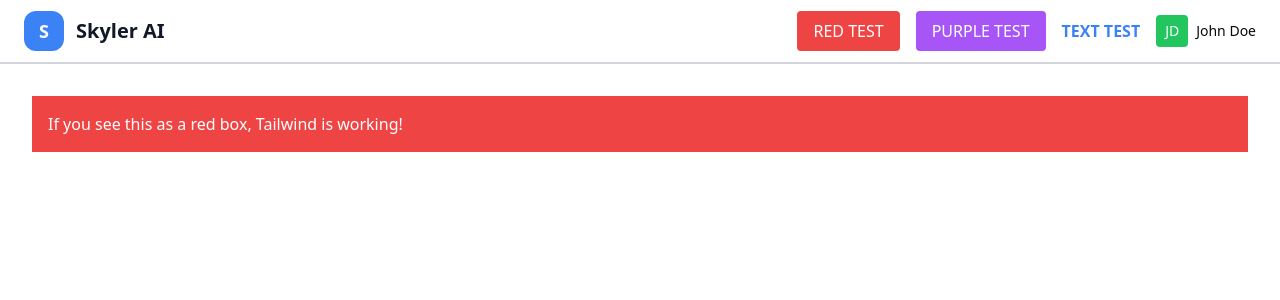
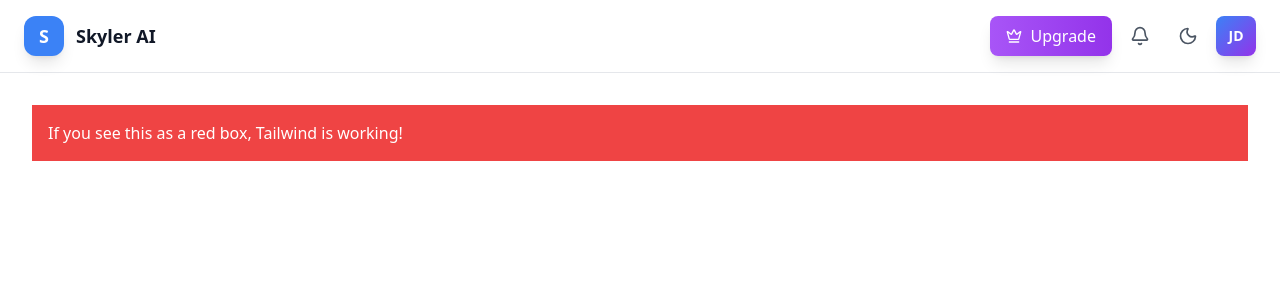
Before and after one commit to 05sanjaykumar/Skyler-AI, a Next.js app in the folder apps/web/: page /dashboard/gmail in a window 1280 px wide. Shown: the top 300 px of the page. Built offline with nearby package versions, Linux system fonts and the light colour scheme.

Commit message:
chore: New UI initialised for top-bar

```diff
--- a/apps/web/src/components/top-bar.tsx
+++ b/apps/web/src/components/top-bar.tsx
@@ -1,43 +1,87 @@
 // apps/web/src/components/top-bar.tsx
 'use client';
-import { Bell, Sun, Moon, Settings, Crown, User, ChevronDown } from "lucide-react";
+import { Bell, Sun, Moon, Settings, Crown, User } from "lucide-react";
 import { useState } from "react";
 
 export default function Topbar() {
+  const [isDark, setIsDark] = useState(false);
+  const [showUserMenu, setShowUserMenu] = useState(false);
+
+  const toggleTheme = () => {
+    setIsDark(!isDark);
+  };
+
   return (
-    <div className="w-full h-16 bg-white border-b-2 border-gray-300 flex items-center justify-between px-6">
+    <div className={`w-full transition-colors duration-300 ${isDark ? 'bg-gray-900 border-gray-800' : 'bg-white border-gray-200'} border-b`}>
+      <div className="flex items-center justify-between px-6 py-4 max-w-7xl mx-auto">
         {/* Left side - Logo */}
         <div className="flex items-center space-x-3">
-        <div className="w-10 h-10 bg-blue-500 text-white font-bold text-lg flex items-center justify-center rounded-xl">
+          <div className={`w-10 h-10 rounded-xl flex items-center justify-center text-white font-bold text-lg ${isDark ? 'bg-blue-600' : 'bg-blue-500'} shadow-lg transition-colors`}>
             S
           </div>
-        <span className="text-xl font-bold text-gray-900">Skyler AI</span>
+          <div className="flex flex-col">
+            <span className={`font-bold text-lg ${isDark ? 'text-white' : 'text-gray-900'} transition-colors`}>
+              Skyler AI
+            </span>
+          </div>
         </div>
 
-      {/* Right side - Test buttons */}
-      <div className="flex items-center space-x-4">
-
-        {/* Test 1: Simple button */}
-        <button className="bg-red-500 text-white px-4 py-2 rounded">
-          RED TEST
+        {/* Right side - Controls */}
+        <div className="flex items-center space-x-2">
+          {/* Upgrade Button */}
+          <button className="flex items-center space-x-2 bg-gradient-to-r from-purple-500 to-purple-600 hover:from-purple-600 hover:to-purple-700 text-white px-4 py-2 rounded-lg font-medium transition-all duration-200 shadow-lg hover:shadow-xl transform hover:-translate-y-0.5">
+            <Crown className="w-4 h-4" />
+            <span>Upgrade</span>
           </button>
 
-        {/* Test 2: Purple button */}
-        <button className="bg-purple-500 text-white px-4 py-2 rounded">
-          PURPLE TEST
+          {/* Notifications */}
+          <button className={`p-2.5 rounded-lg transition-all duration-200 hover:scale-105 ${isDark ? 'hover:bg-gray-800 text-gray-300 hover:text-white' : 'hover:bg-gray-100 text-gray-600 hover:text-gray-900'}`}>
+            <Bell className="w-5 h-5" />
           </button>
 
-        {/* Test 3: Text only */}
-        <span className="text-blue-500 font-bold">TEXT TEST</span>
+          {/* Theme Toggle */}
+          <button
+            onClick={toggleTheme}
+            className={`p-2.5 rounded-lg transition-all duration-200 hover:scale-105 ${isDark ? 'hover:bg-gray-800 text-gray-300 hover:text-white' : 'hover:bg-gray-100 text-gray-600 hover:text-gray-900'}`}
+          >
+            {isDark ? <Sun className="w-5 h-5" /> : <Moon className="w-5 h-5" />}
+          </button>
 
-        {/* Test 4: User info */}
-        <div className="flex items-center space-x-2">
-          <div className="w-8 h-8 bg-green-500 text-white text-sm flex items-center justify-center rounded">
+
+          {/* User Profile */}
+          <div className="relative">
+            <button
+              onClick={() => setShowUserMenu(!showUserMenu)}
+              className={`w-10 h-10 rounded-lg bg-gradient-to-br from-blue-500 to-purple-600 text-white font-bold text-sm flex items-center justify-center transition-all duration-200 hover:scale-105 shadow-lg`}
+            >
               JD
+            </button>
+
+            {/* User Dropdown Menu */}
+            {showUserMenu && (
+              <div className={`absolute right-0 top-12 w-48 rounded-lg shadow-2xl border transition-all duration-200 z-50 ${isDark ? 'bg-gray-800 border-gray-700' : 'bg-white border-gray-200'}`}>
+                <div className="p-3 border-b border-gray-200 dark:border-gray-700">
+                  <p className={`font-medium ${isDark ? 'text-white' : 'text-gray-900'}`}>John Doe</p>
+                  <p className={`text-sm ${isDark ? 'text-gray-400' : 'text-gray-500'}`}>john@example.com</p>
                 </div>
-          <span className="text-sm font-medium">John Doe</span>
+                <div className="p-1">
+                  <button className={`w-full text-left px-3 py-2 rounded-md text-sm transition-colors ${isDark ? 'hover:bg-gray-700 text-gray-300' : 'hover:bg-gray-100 text-gray-700'} flex items-center space-x-2`}>
+                    <User className="w-4 h-4" />
+                    <span>Profile</span>
+                  </button>
+                  <button className={`w-full text-left px-3 py-2 rounded-md text-sm transition-colors ${isDark ? 'hover:bg-gray-700 text-gray-300' : 'hover:bg-gray-100 text-gray-700'} flex items-center space-x-2`}>
+                    <Settings className="w-4 h-4" />
+                    <span>Settings</span>
+                  </button>
+                  <hr className={`my-1 ${isDark ? 'border-gray-700' : 'border-gray-200'}`} />
+                  <button className={`w-full text-left px-3 py-2 rounded-md text-sm transition-colors ${isDark ? 'hover:bg-gray-700 text-red-400' : 'hover:bg-gray-100 text-red-600'}`}>
+                    Sign out
+                  </button>
                 </div>
-
+              </div>
+            )}
+          </div>
+        </div>
       </div>
     </div>
   );
```
Lines whose indentation alone changed are shown as unchanged.
